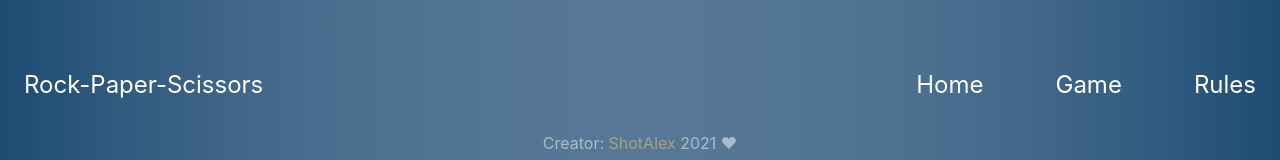
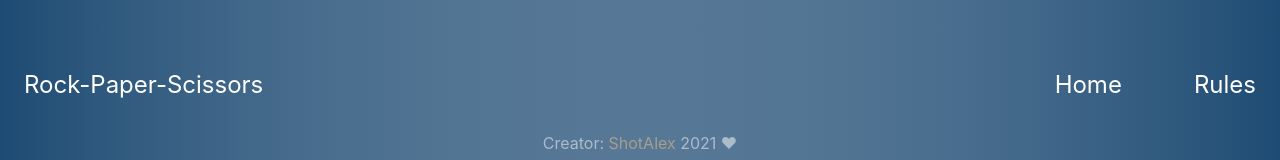
Before and after one commit to ShotAlex/react-game, a React (Create React App) app: page / in a window 1280 px wide. Shown: the part 736-896 px from the top of the page. Built offline with nearby package versions, Linux system fonts and the light colour scheme.

Commit message:
chore: delete unused item of menu list

```diff
--- a/src/components/Header.jsx
+++ b/src/components/Header.jsx
@@ -12,9 +12,6 @@ const Header = () => {
             <Link to="/" className='list-item__link'>Home</Link>
           </li>
           <li className='list-item'>
-            <Link to="/game" className='list-item__link'>Game</Link>
-          </li>
-          <li className='list-item'>
             <Link to="/rules" className='list-item__link'>Rules</Link>
           </li>
         </ul>
```
